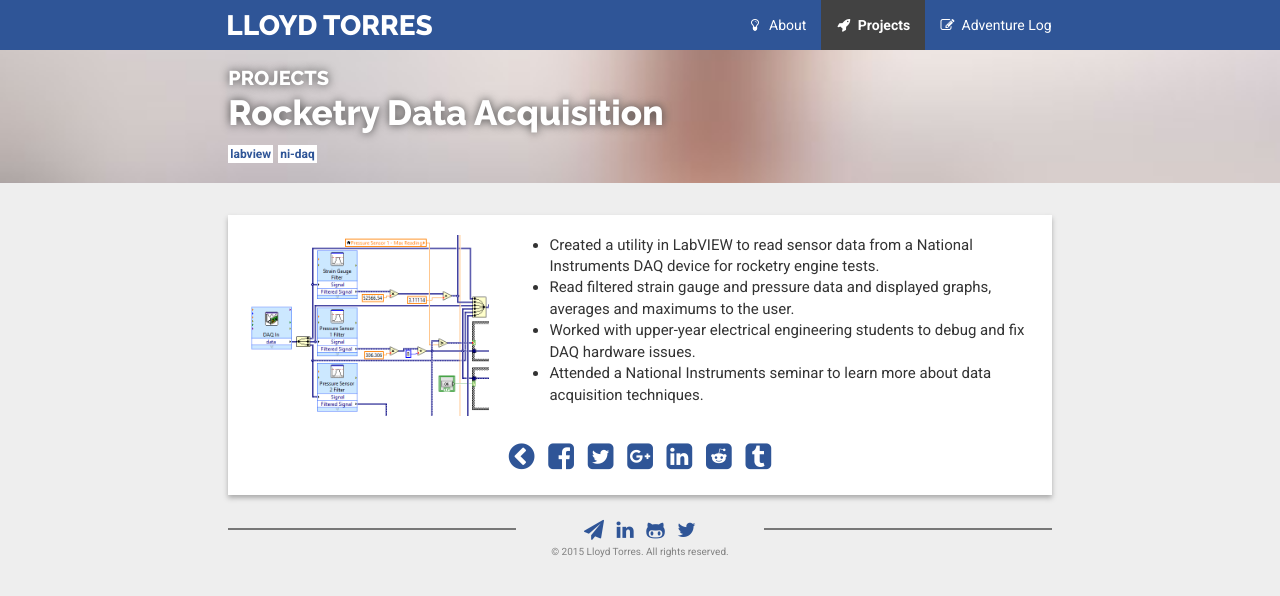
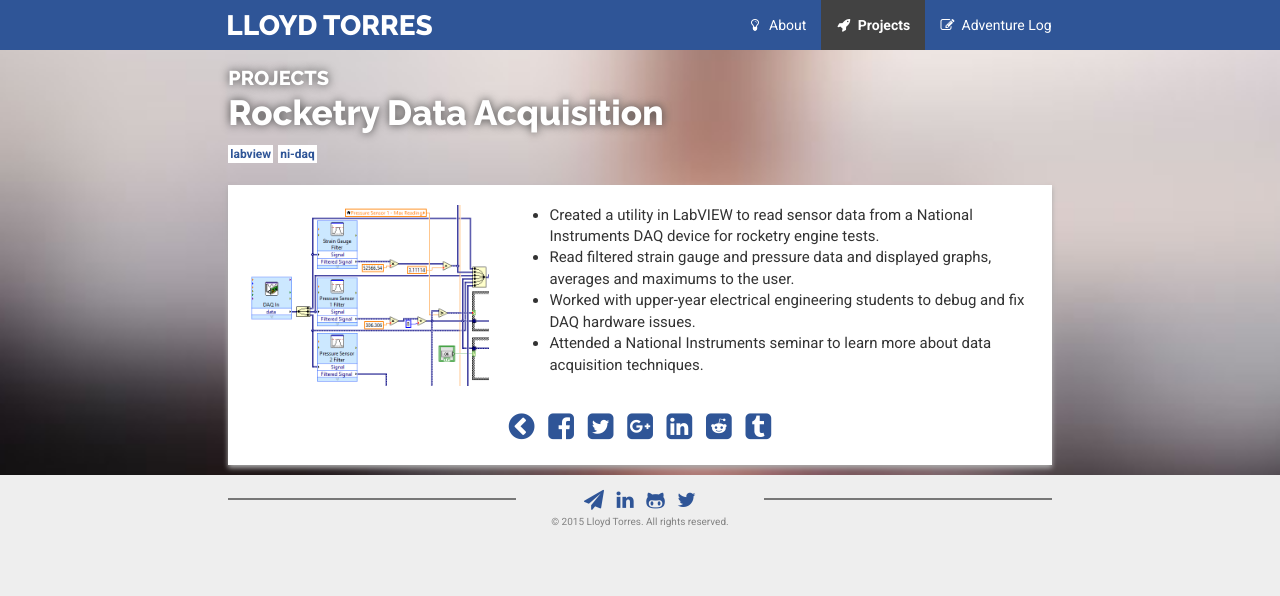
Before and after one commit to lloydtorres/lloydtorres.github.io, a Jekyll site: the page built from daq.md, in a window 1280 px wide. Shown: the top 596 px of the page. Built offline with Jekyll 4.4.1, drawn with Linux system fonts in a browser that asks for light colours; nearby versions of some CDN libraries.

Commit message:
Add card overlay effect for content pages

```diff
--- a/_layouts/post.html
+++ b/_layouts/post.html
@@ -18,11 +18,12 @@
                         {% for tags in page.tags %}<span><a href="/log/tag/{{ tags }}/">{{ tags }}</a></span>{% endfor %}
                         </p>
                     </div>
+                    <div class="curtain-spacer"></div>
                 </div>
             </div>
         </div>
 
-        <div class="coverup">
+        <div class="content-lifter">
             <div class="container pushdown page-content col-md-offset-2 col-md-8">
 
                 <div class="post">
--- a/_layouts/project.html
+++ b/_layouts/project.html
@@ -13,6 +13,7 @@
             <div class="curtain-overlay">
                 <img src="{{ page.picoverlay }}" class="border-override" />
             </div>
+            <div class="curtain-spacer"></div>
             {% else %}
             <div class="curtain-overlay-expanded">
                 <div class="container col-md-offset-2 col-md-8">
@@ -23,12 +24,13 @@
                         {% for tags in page.tags %}<span>{{ tags }}</span>{% endfor %}
                         </p>
                     </div>
+                    <div class="curtain-spacer"></div>
                 </div>
             </div>
             {% endif %}
         </div>
 
-        <div class="coverup">
+        <div class="content-lifter">
 
             <div class="container pushdown page-content col-md-offset-2 col-md-8">
 
--- a/_sass/_layout.scss
+++ b/_sass/_layout.scss
@@ -260,6 +260,15 @@
 .curtain-overlay-expanded {
     position: relative;
     height: auto;
+}
+
+.curtain-spacer {
+    height: 350px;
+    content: '';
+}
+
+.content-lifter {
+    margin-top: -380px;
 }
 
 .expanded-overlay-content {
```
